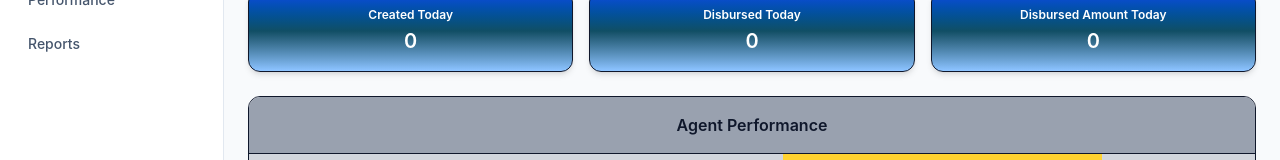
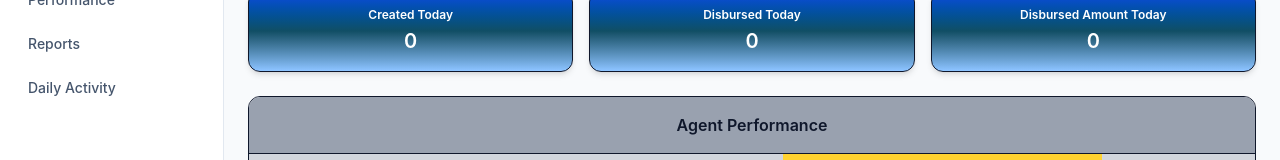
Before and after one commit to Vx-tech-2024/brimoFront, a React (Vite) app: page / in a window 1280 px wide. Shown: the part 270-430 px from the top of the page. Built offline with nearby package versions, Linux system fonts and the light colour scheme; no server answers; sample sign-in values are in the browser's storage.

Commit message:
Sidebar inclusion of daily activty

```diff
--- a/src/components/layout/Sidebar.tsx
+++ b/src/components/layout/Sidebar.tsx
@@ -8,6 +8,7 @@ export default function Sidebar() {
     { name: "Agent Targets", path: "/target" },
     { name: "Performance", path: "/performance" },
     { name: "Reports", path: "/reports" },
+    { name: "Daily Activity", path: "/daily-activity" },
   ];
 
   return (
```
